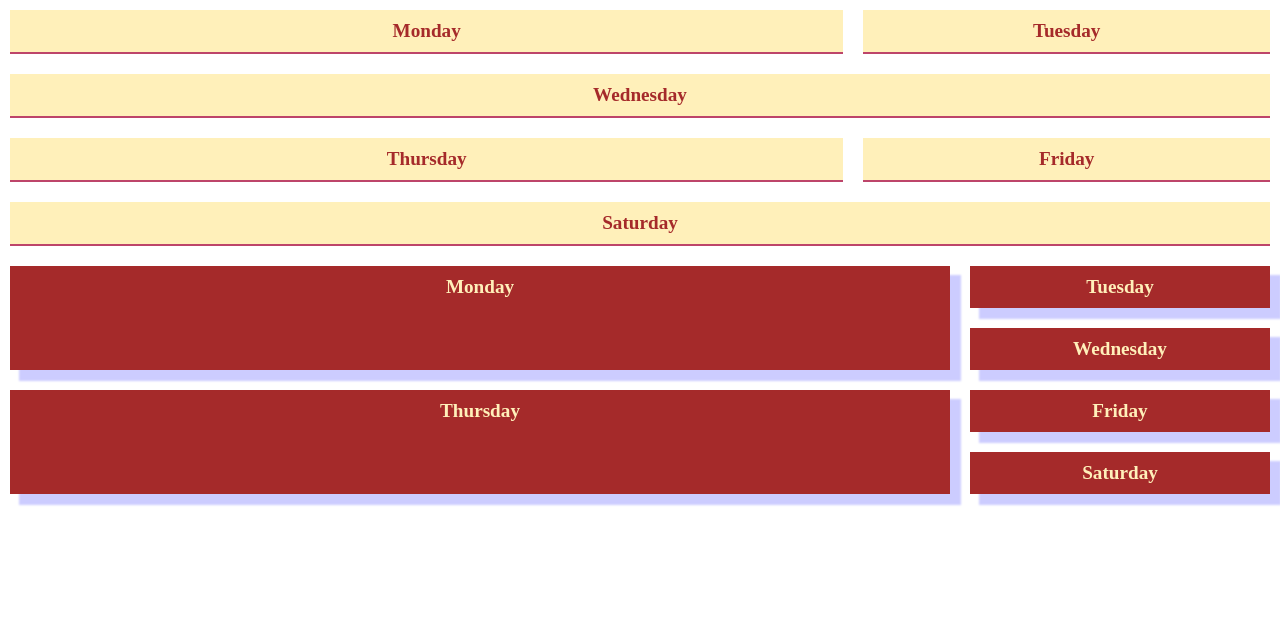
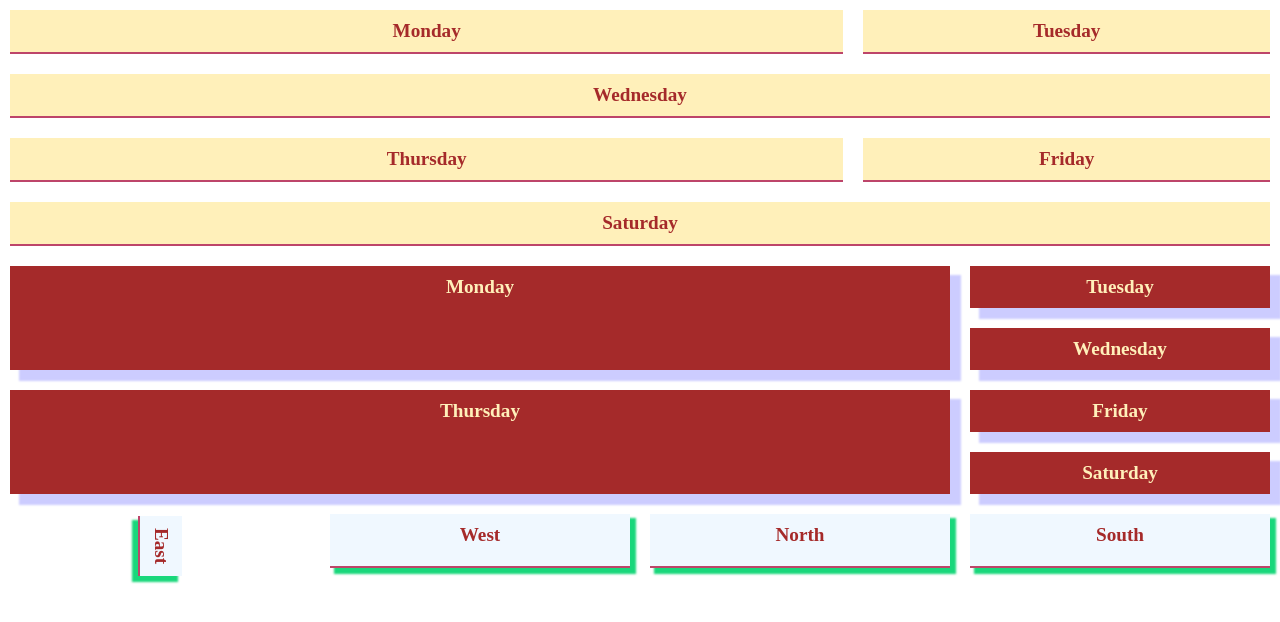
Before and after one commit to laskelly/Grid-practice, a plain HTML site: page Grid learning/index.html in a window 1280 px wide. Drawn offline with Linux system fonts and the light colour scheme.

Commit message:
Add files via upload

```diff
--- a/Grid learning/index.html
+++ b/Grid learning/index.html
@@ -25,5 +25,12 @@
     <div class="box">Friday</div>
     <div class="box">Saturday</div>
   </section>
+
+  <section class="grid-3">
+    <div class="box" id = "east">East</div>
+    <div class="box">West</div>
+    <div class="box">North</div>
+    <div class="box">South</div>
+  </section>
 </body>
 </html>
--- a/Grid learning/style.css
+++ b/Grid learning/style.css
@@ -78,3 +78,26 @@
   transition: transform 0.2s ease-out;
   transform: translateX(15px);
 }
+
+.grid-3 {
+  display: grid;
+  grid-template-columns: repeat(4, 1fr);
+}
+
+.grid-3 .box {
+  background-color: aliceblue;
+  box-shadow: 5px 5px 2px 1px rgb(0,211, 109, .9);
+  /* transform-origin: 12rem; */
+}
+
+.grid-3 .box:hover{
+  transition: transform 0.3s ease-in;
+  transform: skewX(40deg);
+}
+
+#east{
+  transform: rotate(90deg);
+  width: 40px;
+  justify-self: center;
+  margin-top: 20px;
+}
```
